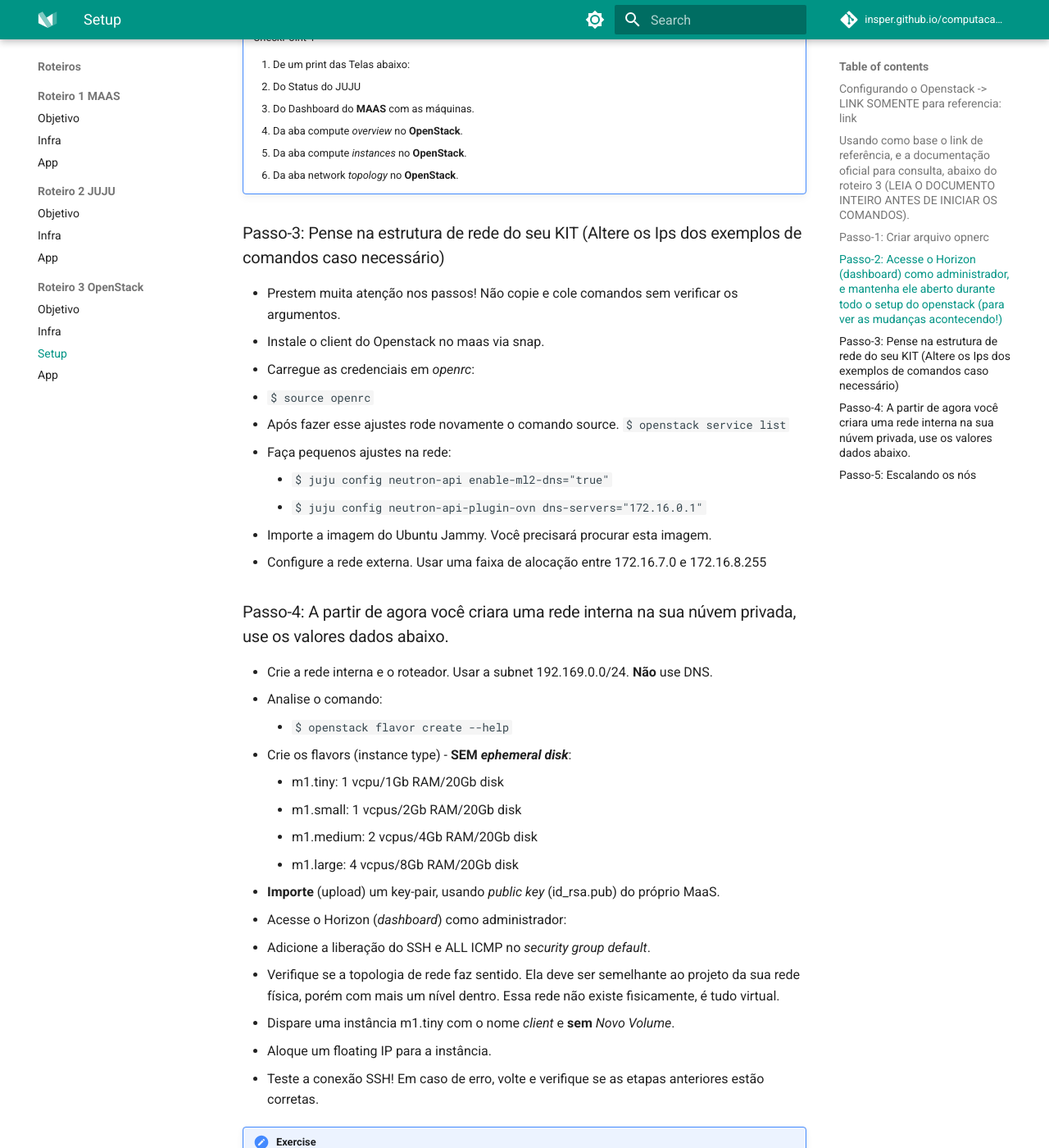
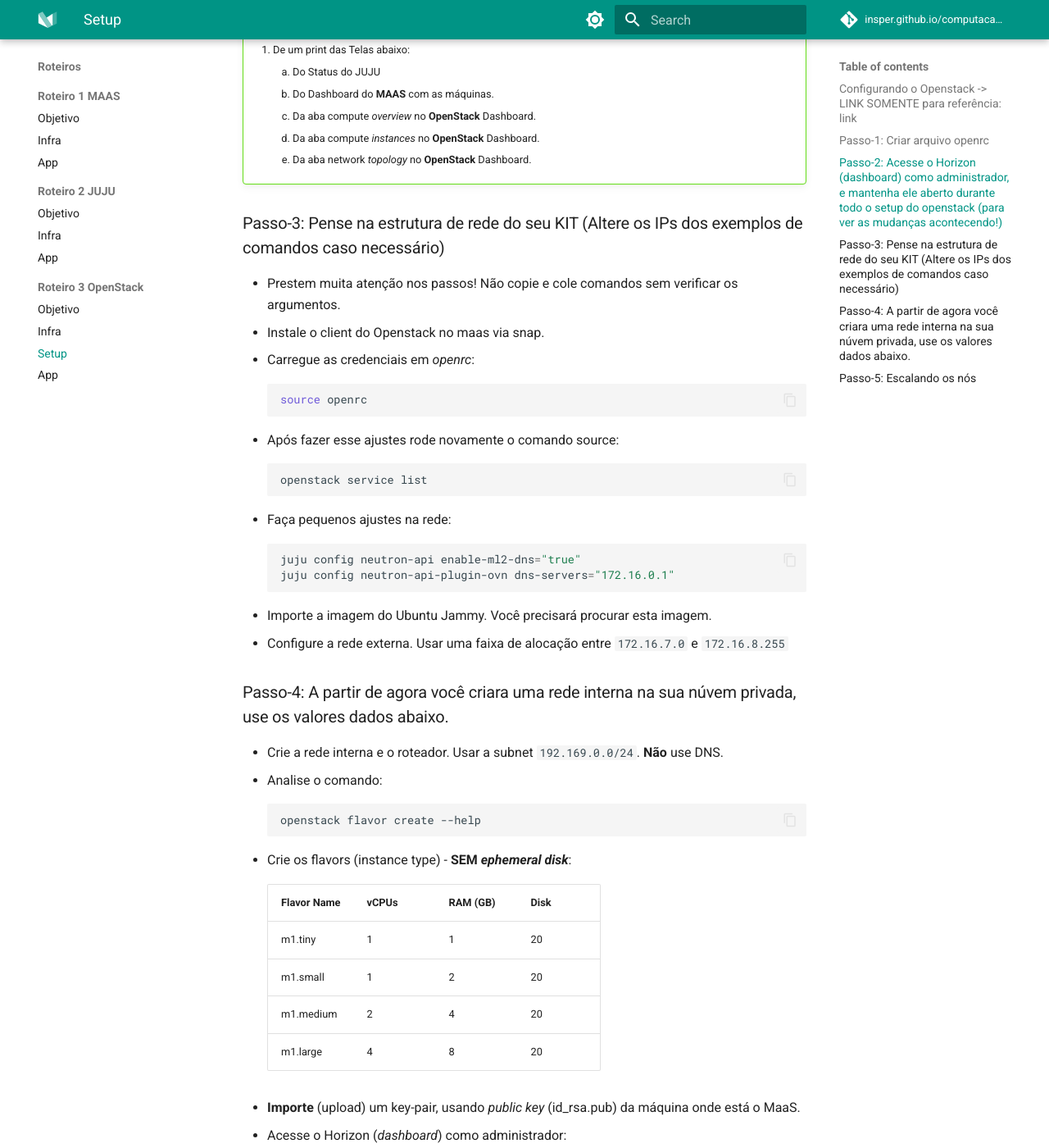
Before and after one commit to Insper/computacao-nuvem, an MkDocs documentation site: the page built from docs/roteiros/3.setup.md, in a window 1280 px wide and 1400 px high, scrolled down 887 px. Shown: the whole window at 82% size. Built offline with MkDocs 1.6.1 and Material for MkDocs 9.7.7, drawn with Linux system fonts in a browser that asks for light colours; nearby versions of some CDN libraries; comment, search, counter and statistics services are not loaded; some of the changed text lies outside the part shown.

Commit message:
2025a.roteiro3.app

````diff
--- a/docs/roteiros/3.setup.md
+++ b/docs/roteiros/3.setup.md
@@ -1,77 +1,90 @@
 
-### Configurando o Openstack -> LINK SOMENTE para referencia: [link](https://docs.openstack.org/project-deploy-guide/charm-deployment-guide/latest/configure-openstack.html)
+### Configurando o Openstack -> LINK SOMENTE para referência: [link](https://docs.openstack.org/project-deploy-guide/charm-deployment-guide/latest/configure-openstack.html){:target=_blank}
 
 Chegou a hora de configurar o serviço que controla as VMs (Nova), os volumes de disco (Cinder) e a estrutura de rede virtual (Neutron). O primeiro passo é carregar as variáveis de ambiente e autenticar (Keystone) no sistema.
 
 Ainda, montaremos o nosso servidor de imagens (Glance), que utiliza o *Object Storage* (Ceph) para armazenamento. O sistema ainda conta com um dashboard (Horizon), um cluster de banco de dados (Mysql Inno Cluster) e um servidor de filas (RabbitMQ) como apoio.
 
-### Usando como **base** o link de referência, e a documentação oficial para consulta, abaixo do roteiro 3 (LEIA O DOCUMENTO INTEIRO ANTES DE INICIAR OS COMANDOS).
+!!! warning "LEIA O DOCUMENTO INTEIRO ANTES DE INICIAR"
 
-### Passo-1: Criar arquivo opnerc
+    Usando como **base** o link de referência e a documentação oficial para consulta.
+
+    **LEIA O ROTEIRO INTEIRO ANTES DE INICIAR OS COMANDOS, A FIM DE ENTENDER O QUE É CONFIGURADO**
+
+### Passo-1: Criar arquivo openrc
 
 ### Passo-2: Acesse o Horizon (*dashboard*) como administrador, e mantenha ele aberto durante todo o setup do openstack (para ver as mudanças acontecendo!)
 
-!!! Dica
+!!! info "Dica"
 
     O Domain name é : admin_domain
 
 
-!!! exercise
-    CheckPoint-1
-
+!!! question "Tarefa 1"
 
     1. De um print das Telas abaixo:
-      1. Do Status do JUJU
-      1. Do Dashboard do **MAAS** com as máquinas.
-      1. Da aba compute *overview* no **OpenStack**.
-      1. Da aba compute *instances* no **OpenStack**.
-      1. Da aba network *topology* no **OpenStack**.
+        1. Do Status do JUJU
+        1. Do Dashboard do **MAAS** com as máquinas.
+        1. Da aba compute *overview* no **OpenStack** Dashboard.
+        1. Da aba compute *instances* no **OpenStack** Dashboard.
+        1. Da aba network *topology* no **OpenStack** Dashboard.
 
-### Passo-3: Pense na estrutura de rede do seu KIT (Altere os Ips dos exemplos de comandos caso necessário)
+### Passo-3: Pense na estrutura de rede do seu KIT (Altere os IPs dos exemplos de comandos caso necessário)
+
   * Prestem muita atenção nos passos! Não copie e cole comandos sem verificar os argumentos.
   * Instale o client do Openstack no maas via snap.
   * Carregue as credenciais em *openrc*:
+    ``` {.bash .copyable .numberLines startFrom="1"}
+    source openrc
+    ```
 
-  * ```$ source openrc```
+  * Após fazer esse ajustes rode novamente o comando source:
+    ``` {.bash .copyable .numberLines startFrom="1"}
+    openstack service list
+    ```
 
-  * Após fazer esse ajustes rode novamente o comando source.
-  ```$ openstack service list```
   * Faça pequenos ajustes na rede:
-
-    * ```$ juju config neutron-api enable-ml2-dns="true"```
-    * ```$ juju config neutron-api-plugin-ovn dns-servers="172.16.0.1"```
+    ``` {.bash .copyable .numberLines startFrom="1"}
+    juju config neutron-api enable-ml2-dns="true"
+    juju config neutron-api-plugin-ovn dns-servers="172.16.0.1"
+    ```
 
   * Importe a imagem do Ubuntu Jammy. Você precisará procurar esta imagem.
-  * Configure a rede externa. Usar uma faixa de alocação entre 172.16.7.0 e 172.16.8.255
+  * Configure a rede externa. Usar uma faixa de alocação entre `172.16.7.0` e `172.16.8.255`
 
 ### Passo-4: A partir de agora você criara uma rede interna na sua núvem privada, use os valores dados abaixo.
-  * Crie a rede interna e o roteador. Usar a subnet 192.169.0.0/24. **Não** use DNS.
+  * Crie a rede interna e o roteador. Usar a subnet `192.169.0.0/24`. **Não** use DNS.
   * Analise o comando:
-    * ```$ openstack flavor create --help```
+    ``` {.bash .copyable .numberLines startFrom="1"}
+    openstack flavor create --help
+    ```
   * Crie os flavors (instance type) - **SEM *ephemeral disk***:
-    * m1.tiny: 1 vcpu/1Gb RAM/20Gb disk
-    * m1.small: 1 vcpus/2Gb RAM/20Gb disk
-    * m1.medium: 2 vcpus/4Gb RAM/20Gb disk
-    * m1.large: 4 vcpus/8Gb RAM/20Gb disk
-  * **Importe** (upload) um key-pair, usando *public key* (id_rsa.pub) do próprio MaaS.
+
+    | Flavor Name | vCPUs | RAM (GB) | Disk |
+    | ----------- | ----- | --- | ---- |
+    | m1.tiny    | 1     | 1 | 20   |
+    | m1.small   | 1     | 2 | 20   |
+    | m1.medium  | 2     | 4 | 20   |
+    | m1.large   | 4     | 8 | 20   |
+
+  * **Importe** (upload) um key-pair, usando *public key* (id_rsa.pub) da máquina onde está o MaaS.
 * Acesse o Horizon (*dashboard*) como administrador:
-  * Adicione a liberação do SSH e ALL ICMP no *security group default*.
+  * Adicione a liberação do `SSH` e `ALL ICMP` no *security group default*.
   * Verifique se a topologia de rede faz sentido. Ela deve ser semelhante ao projeto da sua rede física, porém com mais um nível dentro. Essa rede não existe fisicamente, é tudo virtual.
-  * Dispare uma instância m1.tiny com o nome *client* e **sem** *Novo Volume*.
+  * Dispare uma instância `m1.tiny` com o nome *client* e **sem** *Novo Volume*.
   * Aloque um floating IP para a instância.
   * Teste a conexão SSH! Em caso de erro, volte e verifique se as etapas anteriores estão corretas.
 
 
-!!! exercise
-    CheckPoint-2
+!!! question "Tarefa 2"
 
 
     1. De um print das Telas abaixo:
-      1. Do Dashboard do **MAAS** com as máquinas.
-      2. Da aba compute *overview* no **OpenStack**.
-      3. Da aba compute *instances* no **OpenStack**.
-      4. Da aba network *topology* no **OpenStack**.
-    2. Enumere as diferencas encontradas entre os prints das telas no Checkpoint1 e o Checkpoint-2.
+        1. Do Dashboard do **MAAS** com as máquinas.
+        2. Da aba compute *overview* no **OpenStack**.
+        3. Da aba compute *instances* no **OpenStack**.
+        4. Da aba network *topology* no **OpenStack**.
+    2. Enumere as diferencas encontradas entre os prints das telas na Tarefa 1 e na Tarefa 2.
     3. Explique como cada recurso foi criado.
 
 
@@ -96,12 +109,15 @@
 
 * Verfique no *Dashboard* do MaaS se ainda há uma máquina disponível (máquina que reservamos/allocated). Faça o release da máquina que está ALLOCATED (cuidado para não errar!)
 * Instale o hypervisor, realizando o *deploy* na máquina:
-  ```$ juju add-unit nova-compute```
+  ``` {.bash .copyable .numberLines startFrom="1"}
+  juju add-unit nova-compute
+  ```
 * Anote o número da máquina adicionada no status e instale o block storage:
-  ```$ juju add-unit --to <machine-id> ceph-osd```
+  ``` {.bash .copyable .numberLines startFrom="1"}
+  juju add-unit --to <machine-id> ceph-osd
+  ```
 
 
-!!! exercise
-    CheckPoint-3
+!!! question "Tarefa 3"
 
     1. Faça um desenho de como é a sua arquitetura de rede, desde a sua conexão com o Insper até a instância alocada.
````
Also changed, not shown: docs/roteiros/3.app.md (+12 -6 lines).
